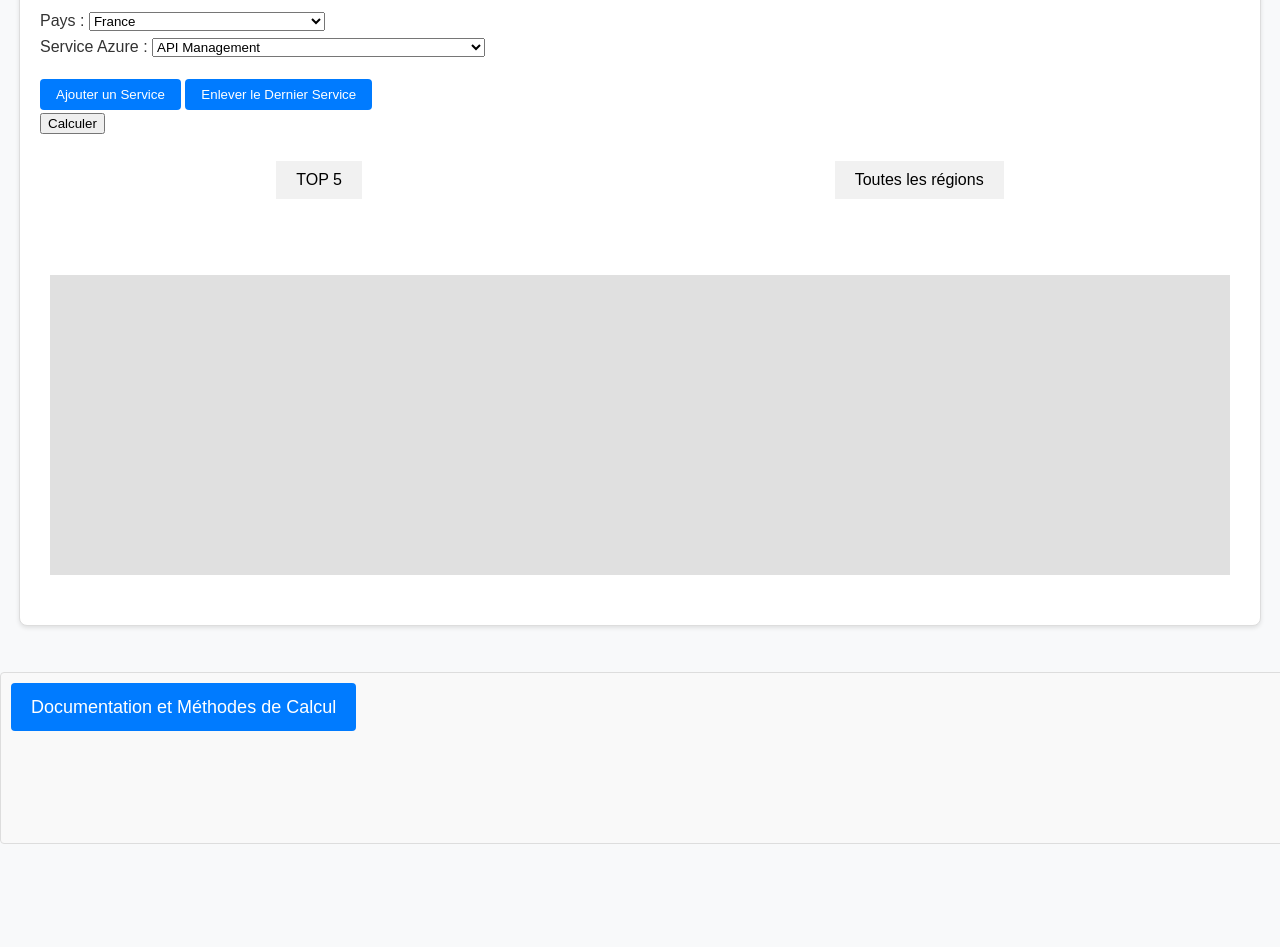
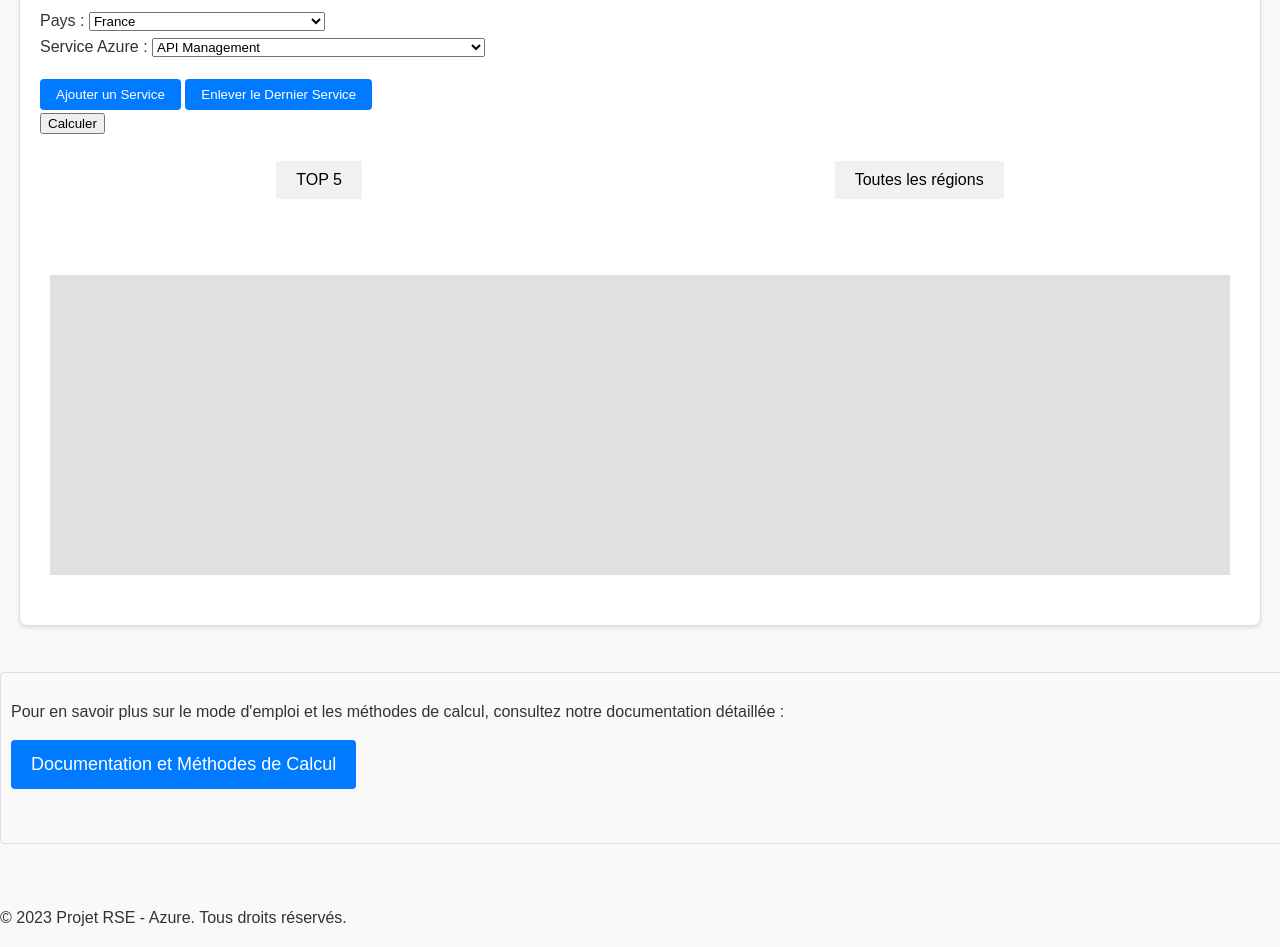
Before and after one commit to embonneton/TSP, a plain HTML site: page index.html in a window 1280 px wide. Shown: the part 127-1074 px from the top of the page. Before the commit the page ends 1016 px from the top, so only its background shows below. Drawn offline with nearby package versions, Linux system fonts and the light colour scheme.

Commit message:
Update index.html

```diff
--- a/index.html
+++ b/index.html
@@ -48,9 +48,13 @@
     </div>
     <br/>
     <div id="projectDescription">
+        <p>Pour en savoir plus sur le mode d'emploi et les méthodes de calcul, consultez notre documentation détaillée :</p>
         <a href="README.html" target="_blank" class="documentation-button">Documentation et Méthodes de Calcul</a>
     </div>
     <br/>
+    <footer>
+        <p>&copy; 2023 Projet RSE - Azure. Tous droits réservés.</p>
+    </footer>
     <script src="https://unpkg.com/leaflet/dist/leaflet.js"></script>
     <script src="script.js"></script>
 </body>
```
